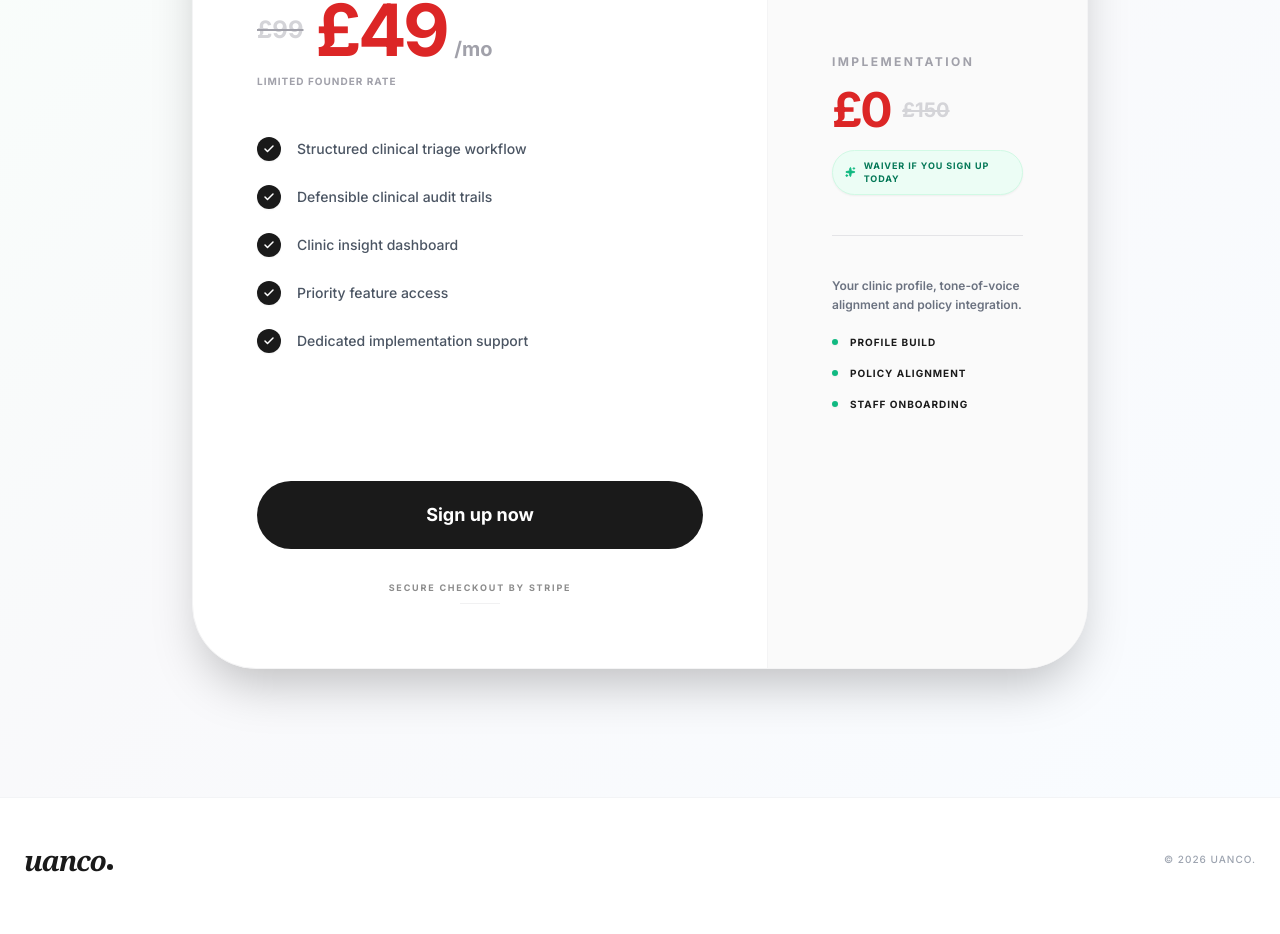
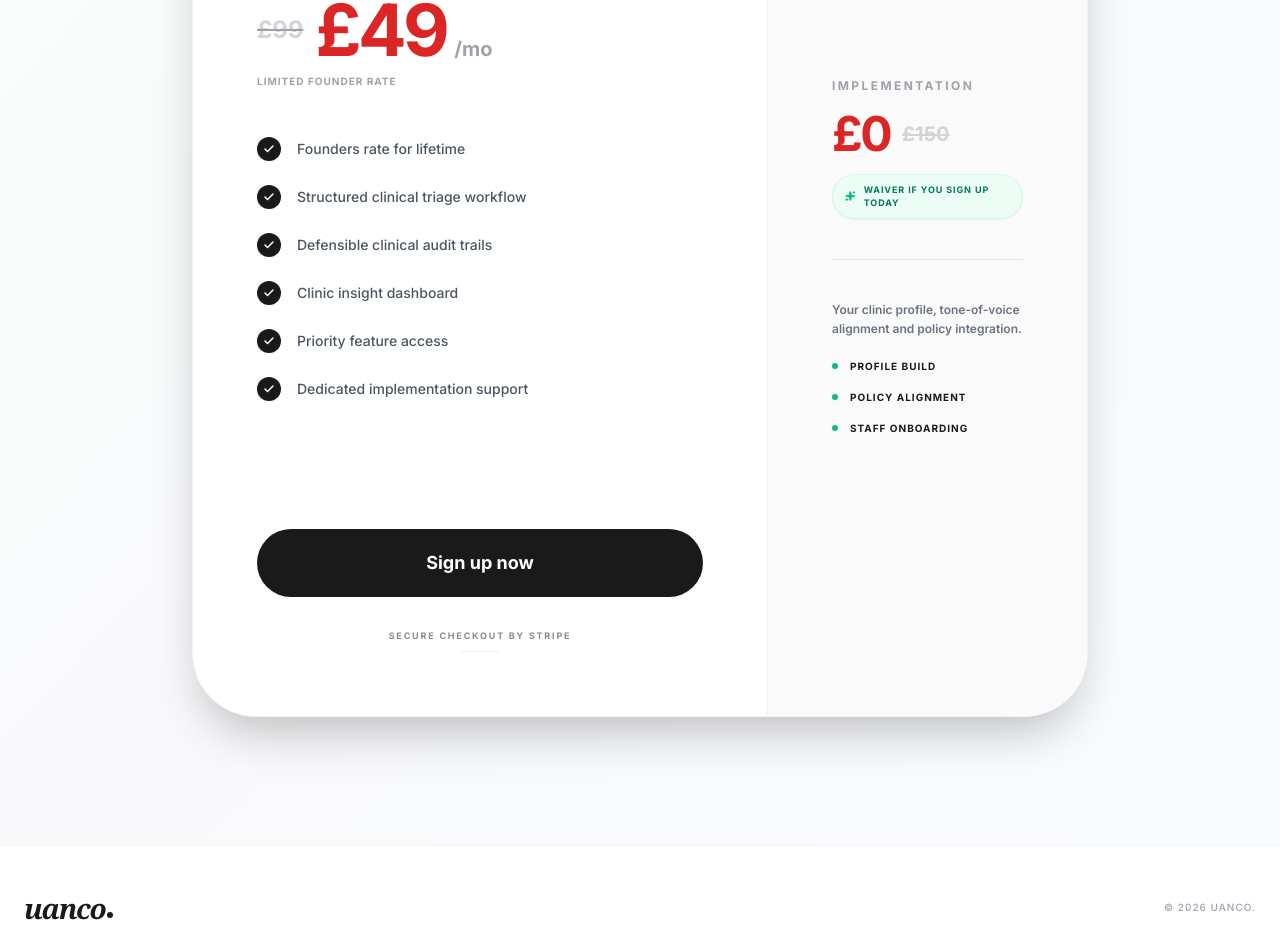
Before and after one commit to uancoai/uanco-landingpage, a React (Vite) app: page / in a window 1280 px wide. Shown: the part 3005-3939 px from the top of the page. Built offline with nearby package versions, Linux system fonts and the light colour scheme; a web font is replaced by a local one.

Commit message:
Update homepage content and messaging

```diff
--- a/components/PricingFounder.tsx
+++ b/components/PricingFounder.tsx
@@ -123,6 +123,7 @@ const PricingFounder: React.FC = () => {
 
               <ul className="space-y-5 md:space-y-6">
                 {[
+                  "Founders rate for lifetime",
                   "Structured clinical triage workflow",
                   "Defensible clinical audit trails",
                   "Clinic insight dashboard",
```
